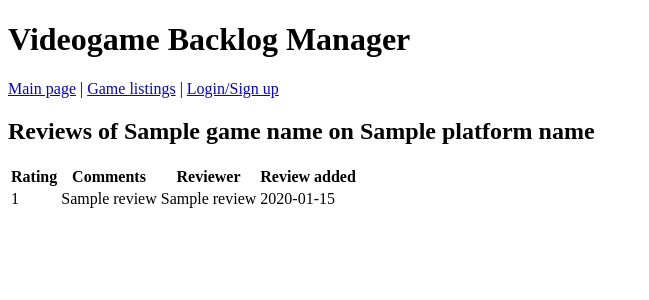
After one commit to kivistoilkka/tsoha-videogame-backlog-manager, a Flask app: template src/templates/game_reviews.html in a window 1280 px wide. The commit adds this page. Shown: the top 300 px of the page, without its empty margins (0-649 px from the left). Run offline with Flask 2, Linux system fonts and the light colour scheme; the template is opened without the code that fills it: most values are stand-ins (such as "Sample title", 1, 10 or a date in 2020).

Commit message:
Added possibility to write and read reviews of games

```diff
--- a/src/services/games.py
+++ b/src/services/games.py
@@ -32,5 +32,11 @@ def game_in_database(name, platform_id):
         return True
     return False
 
+def get_game_info(id):
+    sql = "SELECT G.name, P.name FROM games G, platforms P \
+        WHERE G.platform_id=P.id AND G.visible=TRUE AND G.id=:id"
+    result = db.session.execute(sql, {"id": id})
+    return result.fetchone()
+
 #TODO: set_game_hidden
 #TODO: set_game_visible
--- a/src/templates/collection.html
+++ b/src/templates/collection.html
@@ -14,7 +14,7 @@
 </tr>
 {% for game in collection %}
 <tr>
-<td>{{ game[1] }}</td>
+<td><a href="/reviews/{{ game[0] }}">{{ game[1] }}</a></td>
 <td>{{ game[2] }}</td>
 <td>{{ game[3] }}</td>
 <td>{{ game[4] }}</td>
--- /dev/null
+++ b/src/templates/game_reviews.html
@@ -0,0 +1,33 @@
+{% extends "layout.html" %}
+{% block title %}Reviews of {{ game_name }}{% endblock %}
+{% block content %}
+<h2>Reviews of {{ game_name }} on {{ platform_name }}</h2>
+<table>
+<tr><th>Rating</th><th>Comments</th><th>Reviewer</th><th>Review added</th></tr>
+{% for review in reviews %}
+<tr>
+<td>{{ review[0] }}</td>
+<td>{{ review[1] }}</td>
+<td>{{ review[2] }}</td>
+<td>{{ review[3].strftime("%Y-%m-%d %H:%M:%S") }}</td>
+</tr>
+{% endfor %}
+</table>
+{% if session.user_id %}
+<h3>Add a new review</h3>
+<form action="/reviews/{{ game_id }}" method="POST">
+Rating:
+<input type="radio" name="rating" value="0" checked> 0
+<input type="radio" name="rating" value="1"> 1
+<input type="radio" name="rating" value="2"> 2
+<input type="radio" name="rating" value="3"> 3
+<input type="radio" name="rating" value="4"> 4
+<input type="radio" name="rating" value="5"> 5<br>
+Comments:<br>
+<textarea name="comments" rows="5" cols="40"></textarea><br>
+<input type="submit" value="Send">
+<input type="hidden" name="game_id" value="{{ game_id }}">
+<input type="hidden" name="csrf_token" value="{{ session.csrf_token }}">
+</form>
+{% endif %}
+{% endblock %}
--- a/src/templates/listings.html
+++ b/src/templates/listings.html
@@ -3,10 +3,14 @@
 {% block content %}
 <h2>Game Listings</h2>
 <h3>List of all of the games currently available.</h3>
+Click the name to see the reviews.
 <table>
 <tr><th>Name</th><th>Platform</th></tr>
 {% for game in games %}
-<tr><td>{{ game[1] }}</td><td>{{ game[2] }}</td></tr>
+<tr>
+<td><a href="/reviews/{{ game[0] }}">{{ game[1] }}</a></td>
+<td>{{ game[2] }}</td>
+</tr>
 {% endfor %}
 </table>
 {% endblock %}
```
Also changed, not shown: src/routes/routes.py (+34 -1 lines), src/services/game_reviews.py (added, +32 -0 lines), README.md.
